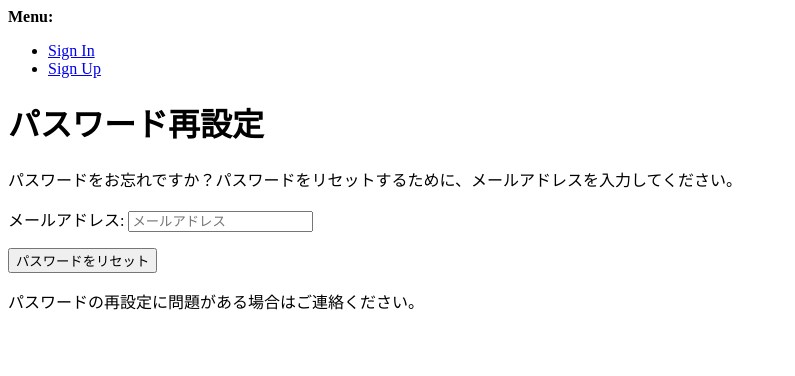
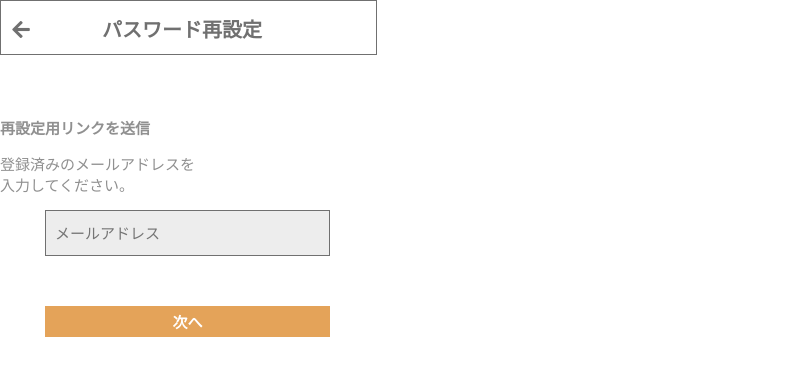
Before and after one commit to hrt02k19/AsoViVA-in-KYOTO, a Django app: page /accounts/password/reset/ in a window 1280 px wide. Shown: the top 376 px of the page, without its empty margins (0-795 px from the left). Run offline with Django 3.2, Linux system fonts and the light colour scheme; some libraries are stand-ins or nearby versions.

Commit message:
パスワードリセット画面の編集

```diff
--- /dev/null
+++ b/static/account/css/passreset.css
@@ -0,0 +1,82 @@
+body {
+margin: 0;
+}
+/* ロゴ部分 */
+.logo {
+height: 53px;
+width: 375px;
+text-align: center;
+border: solid #707070 1px;
+}
+.logo p {
+  font-size: 20px;
+  font-weight: bold;
+  margin-top: 13px;
+  margin-bottom: 13px;
+  font-family: "Segoe UI", sans-serif;
+  color: #707070;
+}
+.logo p strong {
+  margin-right: 103px;
+    margin-left: 72px;
+    width: 135px;
+  }
+.left {
+  width: 18px;
+  color: #707070;
+}
+h2, p {
+  color: #909090;
+  font-size: 15px;
+  /* margin-left: 33px; */
+}
+h2 {
+  margin-top: 62px;
+}
+
+
+/* form部分 */
+
+.signup {
+  font-size: 15px;
+    color: #707070;
+    margin-left: 45px;
+    font-family: "Meiryo", sans-serif;
+    margin-top: 43px;
+}
+.signup a {
+  margin-left: -4px;
+  margin-right: 30px;
+  font-weight: 900;
+}
+#id_email {
+  background-color: #EDEDED;
+  height: 44px;
+  width: 274px;
+  border: solid #707070 1px;
+  padding: 0;
+  padding-left: 9px;
+  margin-left: 45px;
+  margin-bottom: 6px;
+  font-size: 15px;
+  color: #909090;
+}
+
+.password_reset label {
+  display: none;
+}
+
+/* 次へボタン */
+#next {
+  width: 285px;
+  height: 31px;
+  background-color: #E4A359;
+  border: none;
+  margin-left: 45px;
+  color: #FFFFFF;
+  font-size: 15px;
+  font-weight: 900;
+  padding: 0;
+  font-family: "Meiryo", sans-serif;
+  margin-top: 29px;
+}
--- /dev/null
+++ b/templates/account/passreset_base.html
@@ -0,0 +1,37 @@
+{% load static %}
+<!DOCTYPE html>
+<html>
+  <head>
+    <meta charset="utf-8">
+    <title>{% block head_title %}{% endblock %}</title>
+    {% block extra_head %}
+    {% endblock %}
+    <link href="{% static 'account/css/passreset.css' %}" type="text/css" rel="stylesheet">
+    <meta name="viewport" content="width=device-width, initial-scale=1, minimum-scale=1, user-scalable=yes">
+    <link href="https://use.fontawesome.com/releases/v5.6.1/css/all.css" rel="stylesheet">
+  </head>
+  <body>
+    {% block body %}
+
+    {% if messages %}
+    <div>
+      <strong>Messages:</strong>
+      <ul>
+        {% for message in messages %}
+        <li>{{message}}</li>
+        {% endfor %}
+      </ul>
+    </div>
+    {% endif %}
+
+    <div class="logo">
+     <p><i class="fas fa-arrow-left left"></i><strong>パスワード再設定</strong></p>
+    </div>
+    {% block content %}
+    {% endblock %}
+    {% endblock %}
+    {% block extra_body %}
+    {% endblock %}
+    <script src="{% static 'account/js/login.js'%}"></script>
+  </body>
+</html>
--- a/templates/account/password_reset.html
+++ b/templates/account/password_reset.html
@@ -1,4 +1,4 @@
-{% extends "account/base.html" %}
+{% extends "account/passreset_base.html" %}
 
 {% load i18n %}
 {% load account %}
@@ -7,18 +7,18 @@
 
 {% block content %}
 
-    <h1>{% trans "Password Reset" %}</h1>
+    <h2>再設定用リンクを送信</h2>
     {% if user.is_authenticated %}
     {% include "account/snippets/already_logged_in.html" %}
     {% endif %}
 
-    <p>{% trans "Forgotten your password? Enter your e-mail address below, and we'll send you an e-mail allowing you to reset it." %}</p>
+    <p>登録済みのメールアドレスを<br>入力してください。</p>
 
     <form method="POST" action="{% url 'account_reset_password' %}" class="password_reset">
         {% csrf_token %}
         {{ form.as_p }}
-        <input type="submit" value="{% trans 'Reset My Password' %}" />
+        <input type="submit" id="next" value="次へ" />
     </form>
 
-    <p>{% blocktrans %}Please contact us if you have any trouble resetting your password.{% endblocktrans %}</p>
+
 {% endblock %}
```
